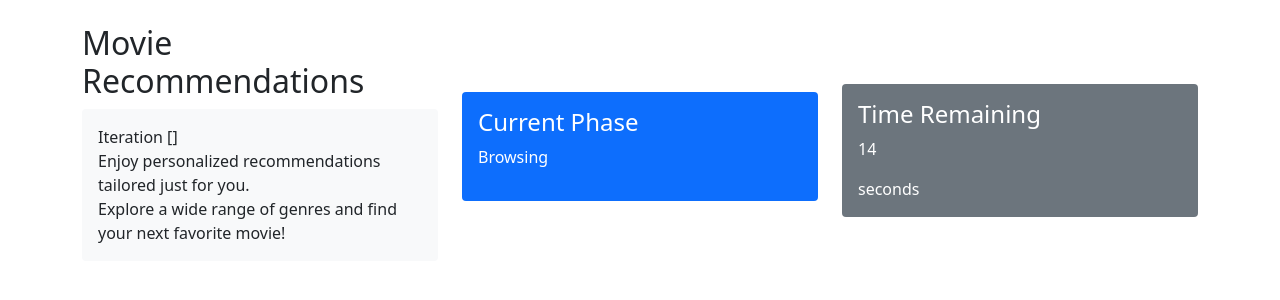
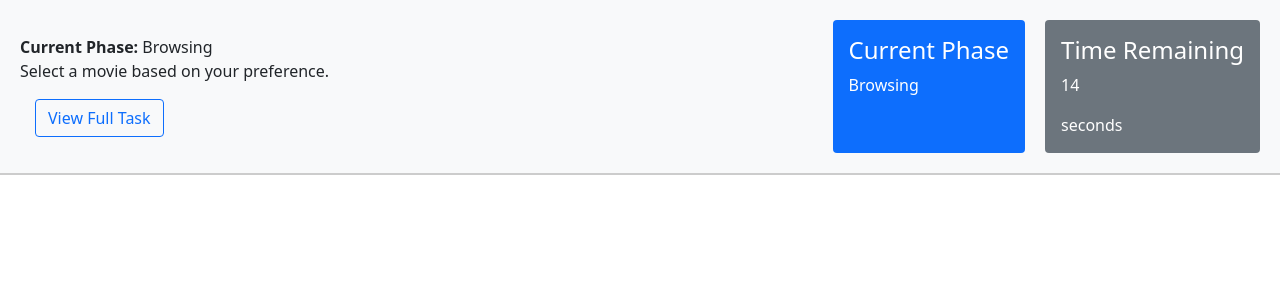
Before and after one commit to benrahdari/carousel_hood, a Flask app: template templates/recommendations.html in a window 1280 px wide. Shown: the top 300 px of the page. Run offline with Flask 3, Linux system fonts and the light colour scheme; the template is opened without the code that fills it: most values are stand-ins (such as "Sample title", 1, 10 or a date in 2020); parts of the project's set-up code (start-up, migrations or seed data) failed here and were passed over.

Commit message:
Recommendation UI Improvments

```diff
--- a/templates/recommendations.html
+++ b/templates/recommendations.html
@@ -17,46 +17,86 @@
         <link href="https://cdn.jsdelivr.net/npm/bootstrap@5.0.2/dist/css/bootstrap.min.css" rel="stylesheet" integrity="sha384-EVSTQN3/azprG1Anm3QDgpJLIm9Nao0Yz1ztcQTwFspd3yD65VohhpuuCOmLASjC" crossorigin="anonymous">
 
     <style>
-        .carousel-item {
+
+        .slick-carousel {
             display: flex;
-            justify-content: center;
+            justify-content: flex-start;
+            gap: 20px;
+            padding: 15px 0;
+            overflow-x: auto;
+            scroll-behavior: smooth;
         }
 
-        .card {
-            box-shadow: 0 4px 8px rgba(0, 0, 0, 0.2);
-            transition: transform 0.2s;
+        .slick-carousel::-webkit-scrollbar {
+            display: none;
         }
 
-        .card:hover {
+        .movie-item {
+            flex: 0 0 auto;
+            transition: transform 0.3s;
+            text-align: center;
+        }
+
+        .movie-item img:hover {
             transform: scale(1.05);
         }
 
-        .carousel-control-prev-icon,
-        .carousel-control-next-icon {
-            background-color: rgba(0, 0, 0, 0.5);
-            border-radius: 25%;
-            padding: 5px;
+
+        .header {
+            background-color: #f8f9fa;
+            padding: 20px;
+            display: flex;
+            justify-content: space-between;
+            align-items: center;
+            border-bottom: 2px solid #ccc;
         }
 
-        .carousel-control-prev:hover .carousel-control-prev-icon,
-        .carousel-control-next:hover .carousel-control-next-icon {
-            background-color: rgba(0, 0, 0, 0.8);
+        .header-left {
+            flex: 1;
         }
 
-
-
-        /* Basic styling for carousel and list */
-        .carousel {
+        .header-right {
             display: flex;
-            overflow-x: scroll;
+            justify-content: flex-end;
+            gap: 20px;
+            flex: 1;
         }
 
-        .list-item {
-            margin: 10px;
-            padding: 10px;
-            border-bottom: 1px solid #ccc;
+        .carousel {
+            margin-top: 20px;
         }
 
+        .slick-carousel {
+            display: flex;
+            justify-content: flex-start;
+            overflow-x: auto;
+            gap: 20px;
+            padding: 10px 0;
+        }
+
+        .slick-carousel::-webkit-scrollbar {
+            display: none;
+        }
+
+        .movie-item {
+            flex: 0 0 auto;
+            text-align: center;
+        }
+
+        .movie-item img {
+            border-radius: 8px;
+            box-shadow: 0px 4px 10px rgba(0, 0, 0, 0.2);
+            transition: transform 0.3s ease;
+        }
+
+        .movie-item img:hover {
+            transform: scale(1.05);
+        }
+
+        .task-button {
+            margin-left: 15px;
+            cursor: pointer;
+        }
         img {
             width: 150px;
             height: auto;
@@ -65,44 +105,42 @@
 </head>
 
 <body id="main">
-    <!-- <h1>Movie Recommendations (Iteration {{ iteration }})</h1>
-    <div id="phase-info">
-        <p>Current phase: <span id="phase-name">Browsing</span></p>
-        <p>Time remaining: <span id="time-remaining">20</span> seconds</p>
-    </div> -->
-    <div class="container mt-4">
-        <div class="row">
-            <!-- Column 1: Movie title and descriptive text -->
-            <div class="col-md-4">
-                <h2>Movie Recommendations</h2>
-                <p class="bg-light p-3 rounded">
-                    Iteration {{ iteration }} <br>
-                    Enjoy personalized recommendations tailored just for you. <br>
-                    Explore a wide range of genres and find your next favorite movie!
-                </p>
+
+    <header class="header">
+        <div class="header-left">
+            <p><strong>Current Phase: </strong>Browsing <br> Select a movie based on your preference.</p>
+            <button class="btn btn-outline-primary task-button" data-bs-toggle="modal" data-bs-target="#taskDescriptionModal">View Full Task</button>
         </div>
-
-            <!-- Column 2: Phase and Time Information -->
-            <div class="col-md-4 d-flex flex-column justify-content-center">
-                <div class="p-3 bg-primary text-white rounded mb-2">
+        <div class="header-right">
+            <div class="p-3 bg-primary text-white rounded">
                 <h4>Current Phase</h4>
                 <p id="phase-name">Browsing</p>
             </div>
-            </div>
-
-            <!-- Column 3: Text Area -->
-            <div class="col-md-4 d-flex flex-column justify-content-center">
             <div class="p-3 bg-secondary text-white rounded">
                 <h4>Time Remaining</h4>
                 <p id="time-remaining">20</p> seconds
             </div>
         </div>
+    </header>
+
+        <!-- Task Description Modal -->
+        <div class="modal fade" id="taskDescriptionModal" tabindex="-1" aria-labelledby="taskDescriptionLabel" aria-hidden="true">
+            <div class="modal-dialog">
+                <div class="modal-content">
+                    <div class="modal-header">
+                        <h5 class="modal-title" id="taskDescriptionLabel">Task Description</h5>
+                        <button type="button" class="btn-close" data-bs-dismiss="modal" aria-label="Close"></button>
+                    </div>
+                    <div class="modal-body">
+                        <p>You have a chance to win a movie on your streaming service of choice. In each round, you will be presented with a set of movies. Select the movie you most want to have. You have 20 seconds to browse and 10 seconds to decide. There are 10 rounds so this takes around 3-4 minutes. Your selections help determine if you win, but even if you don’t, you’ll still get a code at the end to get paid for your time.</p>
+                    </div>
+                    <div class="modal-footer">
+                        <button type="button" class="btn btn-secondary" data-bs-dismiss="modal">Close</button>
+                    </div>
+                </div>
             </div>
         </div>
 
-    <!-- Render either carousel or list based on the recommendation type -->
-
-    <!-- Carousel From here -->
 {% if recommendation_type == 'carousel' %}
     {% for genre, genre_movies in recommendations.items() %}
     {% set outer_loop = loop %}
@@ -111,12 +149,12 @@
         {% for movie in genre_movies %}
         <div class="movie-item" data-movie-id="{{ movie.movieId }}" data-col-position="{{ loop.index0 }}"
             data-row-position="{{ outer_loop.index0 }}" data-genre="{{ genre }}">
-            <form action="{{ url_for('click') }}" method="POST">
+            <form action="{{ url_for('click') }}" method="POST" class="text-center">
                 <input type="hidden" name="movieId" value="{{ movie.movieId }}">
                 <button type="submit" class="btn btn-link p-0 text-decoration-none">
                     <img src="{{ movie.Poster }}" alt="{{ movie.Title }}"
-                        style="width:100px; height:150px; object-fit: contain;">
-                    <p>{{ movie.Title }} ({{ movie.Year }})</p>
+                        class="img-fluid rounded" style="width:150px; height:225px; object-fit: cover; box-shadow: 0 4px 8px rgba(0, 0, 0, 0.2); transition: transform 0.2s;">
+                    <p class="mt-2">{{ movie.Title }} ({{ movie.Year }})</p>
                 </button>
             </form>
         </div>
@@ -124,6 +162,7 @@
     </div>
     {% endfor %}
     <!-- To here -->
+
 
     <!-- List From here -->
     {% elif recommendation_type == 'list' %}
@@ -165,12 +204,9 @@
         </div>
     </div>
 {% endif %}
+    <!-- To here -->
 
-<div class="position-fixed bottom-0 end-0 p-3" style="z-index: 11"></div>
-    <div id="toast-container"></div> <!-- This is where toasts will be inserted -->
-</div>
 
-    <!-- To here -->
 
     <!-- Hidden form for next iteration -->
     <form id="next-iteration-form" action="{{ url_for('click') }}" method="POST" style="display: none;">
@@ -339,12 +375,6 @@
 
                     document.getElementById('next-iteration-form').submit();
             }
-
-            }else if (phase === 'decision'){
-                showToast('times up', 'danger', 'You can now select a movie.');
-            }
-            else{
-                showToast('restart', 'warning', 'You must browse the movies now.');
         }
         };
 
```
Lines whose indentation alone changed are shown as unchanged.
